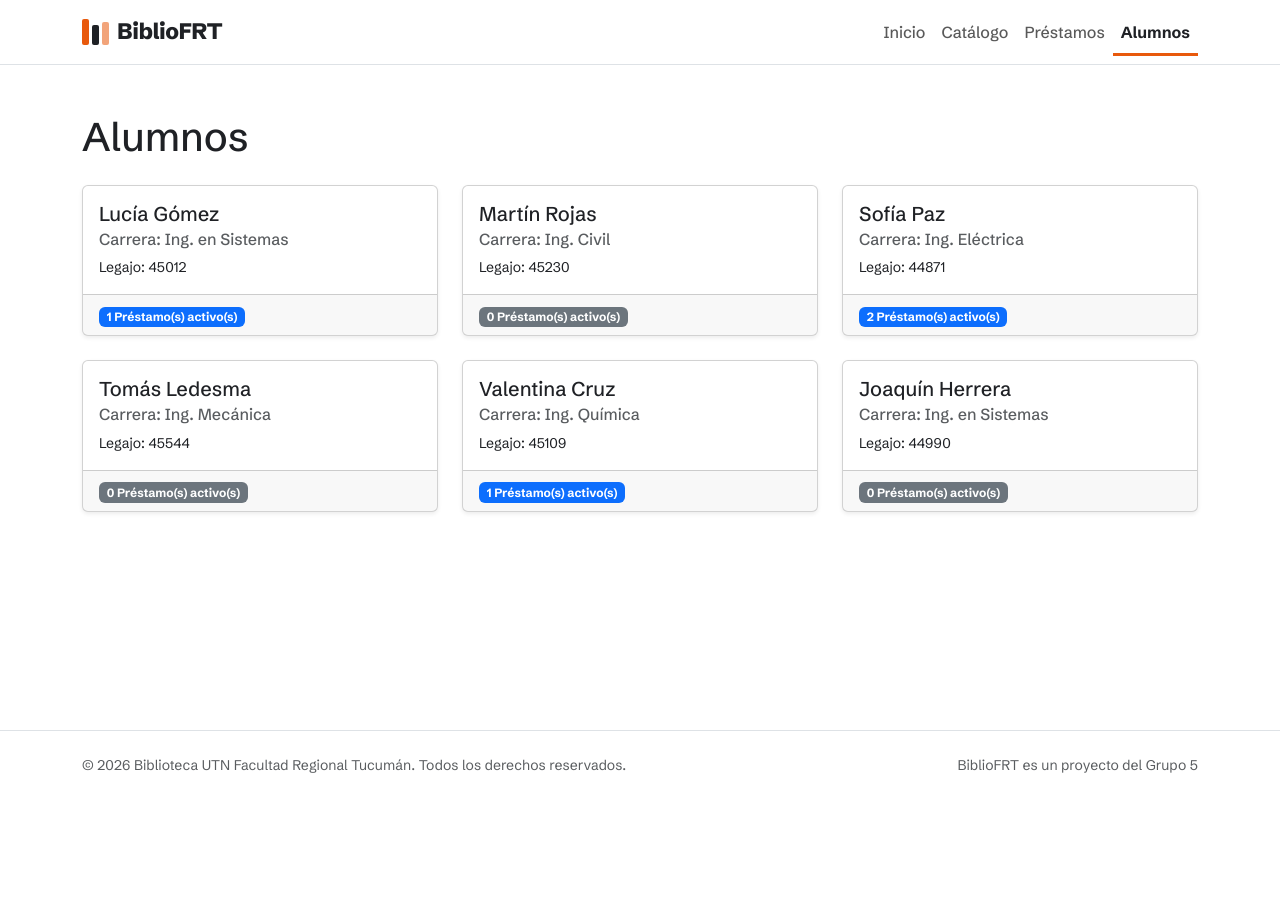
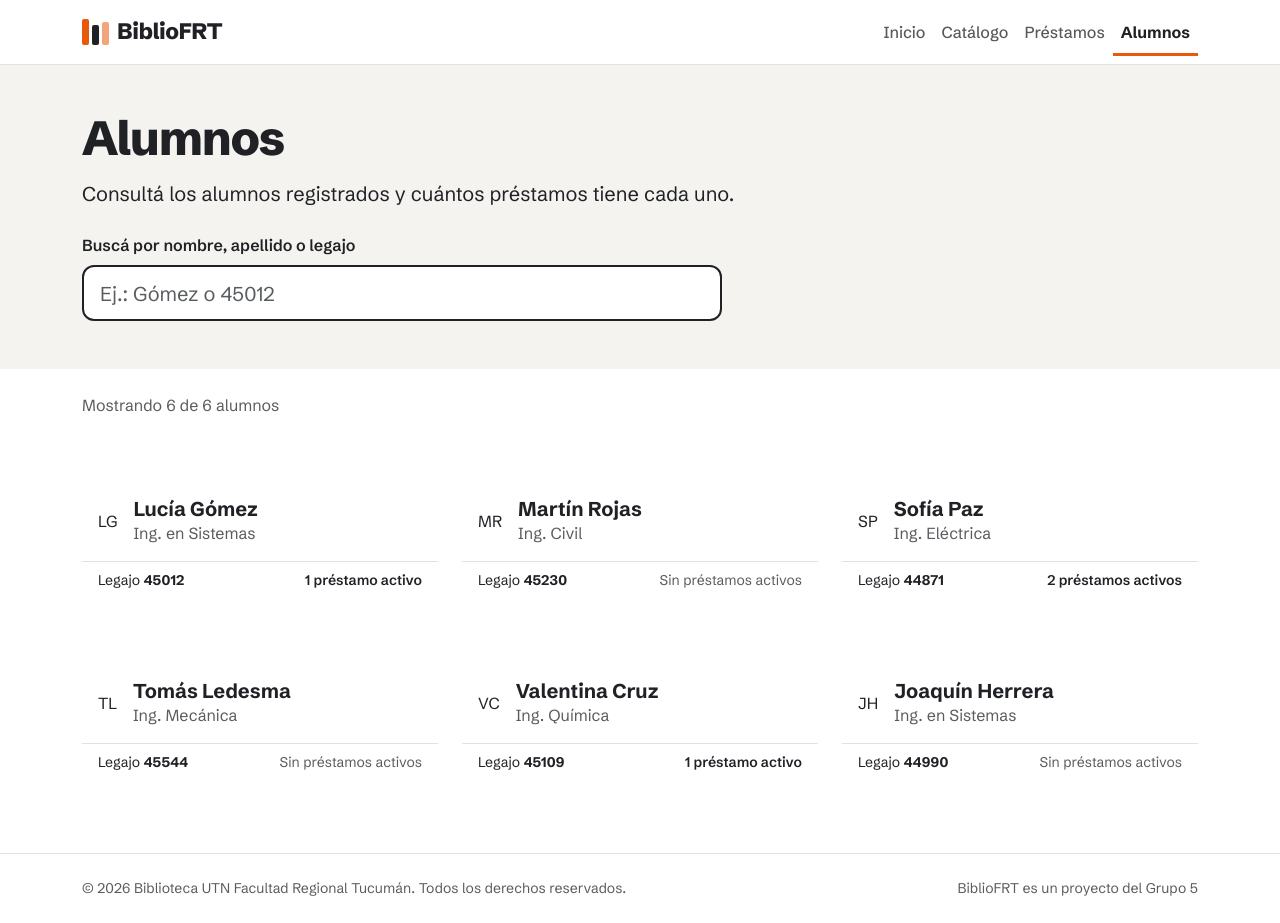
Before and after one commit to claudialopez9/Grupo5-frontend, a React (Vite) app: page /alumnos in a window 1280 px wide. Before the commit the page ends 800 px from the top, so only its background shows below. Built offline with nearby package versions, Linux system fonts and the light colour scheme.

Commit message:
feature: rediseña alumnos como carnet digital con buscador

```diff
--- a/src/components/AlumnosCard.jsx
+++ b/src/components/AlumnosCard.jsx
@@ -1,21 +1,33 @@
-import { Card, Badge } from 'react-bootstrap';
+function AlumnosCard({ nombre, apellido, legajo, carrera, prestamosActivos }) {
+  const iniciales = `${nombre[0]}${apellido[0]}`
 
-function AlumnosCard({ nombre, apellido, legajo, carrera, prestamosActivos }) {
+  let textoPrestamos = `${prestamosActivos} préstamos activos`
+  if (prestamosActivos === 0) textoPrestamos = 'Sin préstamos activos'
+  if (prestamosActivos === 1) textoPrestamos = '1 préstamo activo'
+
   return (
-    <Card className="h-100 shadow-sm">
-      <Card.Body>
-        <Card.Title>{nombre} {apellido}</Card.Title>
-        <Card.Subtitle className="mb-2 text-muted">Carrera: {carrera}</Card.Subtitle>
-        <Card.Text className="small">Legajo: {legajo}</Card.Text>
-      </Card.Body>
+    <article className="carnet h-100 d-flex flex-column">
+      <div className="carnet-franja d-flex align-items-center justify-content-between px-3 py-2 text-white">
+        <span className="fw-bold">BiblioFRT</span>
+        <span className="small">Carnet de biblioteca</span>
+      </div>
 
-      <Card.Footer>
-        <Badge bg={prestamosActivos > 0 ? 'primary' : 'secondary'}>
-          {prestamosActivos} Préstamo(s) activo(s)
-        </Badge>
-      </Card.Footer>
-    </Card>
-  );
+      <div className="p-3 d-flex align-items-center gap-3 flex-grow-1">
+        <span className="avatar-iniciales" aria-hidden="true">{iniciales}</span>
+        <div>
+          <h2 className="fs-5 fw-bold mb-0">{nombre} {apellido}</h2>
+          <p className="mb-0 text-body-secondary">{carrera}</p>
+        </div>
+      </div>
+
+      <div className="px-3 py-2 border-top d-flex justify-content-between gap-2 small">
+        <span>Legajo <strong>{legajo}</strong></span>
+        <span className={prestamosActivos > 0 ? 'fw-semibold' : 'text-body-secondary'}>
+          {textoPrestamos}
+        </span>
+      </div>
+    </article>
+  )
 }
 
-export default AlumnosCard;
+export default AlumnosCard
--- a/src/pages/Alumnos.jsx
+++ b/src/pages/Alumnos.jsx
@@ -1,18 +1,47 @@
-import{Container, Row, Col} from 'react-bootstrap';
-import AlumnosCard from '../components/AlumnosCard';
-import{ alumnos } from '../data/alumnos';
-import useSEO from '../hooks/useSEO';
+import { useState } from 'react'
+import { Container, Row, Col, Form } from 'react-bootstrap'
+import AlumnosCard from '../components/AlumnosCard'
+import { alumnos } from '../data/alumnos'
+import useSEO from '../hooks/useSEO'
 
 function Alumnos() {
-  useSEO('Alumnos','Listado de alumnos registrados en la biblioteca de la UTN y sus préstamos activos.');
+  useSEO('Alumnos', 'Listado de alumnos registrados en la biblioteca de la UTN y sus préstamos activos.')
+
+  const [busqueda, setBusqueda] = useState('')
+  const texto = busqueda.trim().toLowerCase()
+
+  const alumnosFiltrados = alumnos.filter((alumno) =>
+    `${alumno.nombre} ${alumno.apellido} ${alumno.legajo}`.toLowerCase().includes(texto)
+  )
 
   return (
-    <Container className='my-5'>
-      <h1 className='mb-4'>Alumnos</h1>
-      <section>
-        <Row>
-          {alumnos.map((alumno) => (
-            <Col key={alumno.id} xs={12} md={6} lg={4} className='mb-4'>
+    <>
+      <section className="hero-busqueda">
+        <Container className="py-5">
+          <h1 className="titulo-principal mb-3">Alumnos</h1>
+          <p className="lead mb-4">Consultá los alumnos registrados y cuántos préstamos tiene cada uno.</p>
+          <Form.Group controlId="buscar-alumno" className="buscador">
+            <Form.Label className="fw-semibold">Buscá por nombre, apellido o legajo</Form.Label>
+            <Form.Control
+              type="search"
+              size="lg"
+              placeholder="Ej.: Gómez o 45012"
+              value={busqueda}
+              onChange={(e) => setBusqueda(e.target.value)}
+            />
+          </Form.Group>
+        </Container>
+      </section>
+
+      <Container className="py-4 mb-5">
+        <p className="text-body-secondary mb-4">
+          Mostrando {alumnosFiltrados.length} de {alumnos.length} alumnos
+        </p>
+        {alumnosFiltrados.length > 0 ? (
+          <section aria-label="Alumnos registrados">
+            <Row className="g-4">
+              {alumnosFiltrados.map((alumno) => (
+                <Col key={alumno.id} xs={12} md={6} lg={4}>
                   <AlumnosCard
                     nombre={alumno.nombre}
                     apellido={alumno.apellido}
@@ -24,7 +53,14 @@ function Alumnos() {
               ))}
             </Row>
           </section>
+        ) : (
+          <p className="text-body-secondary py-4">
+            No hay alumnos con ese nombre o legajo. Revisá cómo lo escribiste.
+          </p>
+        )}
       </Container>
-  );
+    </>
+  )
 }
-export default Alumnos;
+
+export default Alumnos
```
Lines whose indentation alone changed are shown as unchanged.
